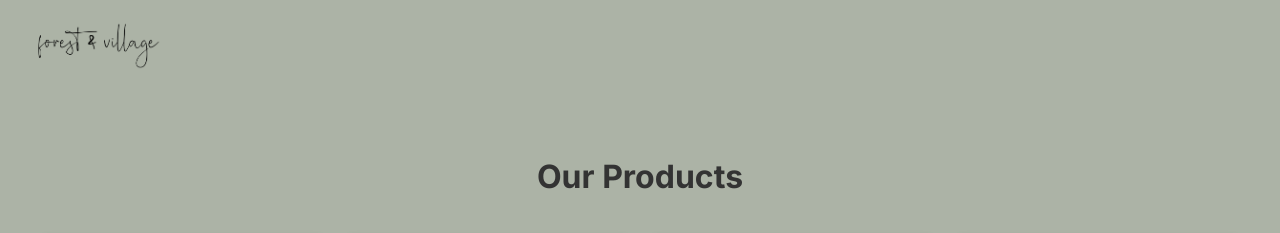
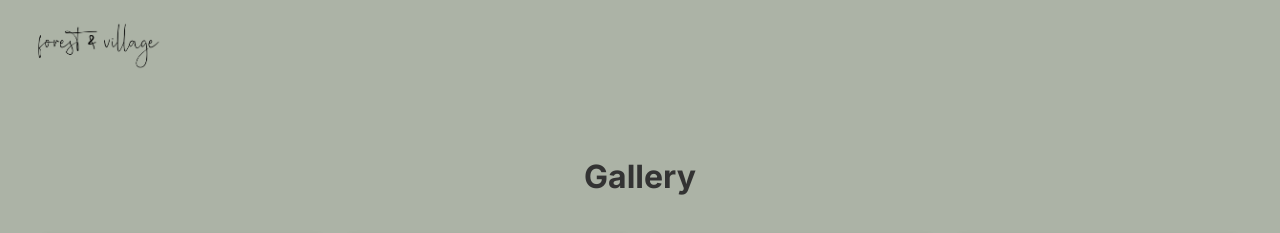
Before and after one commit to TheSwedishMaker/forestandvillage, a plain HTML site: page index.html in a window 1280 px wide. Shown: the top 233 px of the page. Drawn offline with Linux system fonts and the light colour scheme; grey boxes are pictures that could not be loaded.

Commit message:
Update index.html

```diff
--- a/index.html
+++ b/index.html
@@ -70,7 +70,7 @@
 </div>
 
 <div class="content">
-  <h2>Our Products</h2>
+  <h2>Gallery</h2>
   <div class="gallery">
     <img src="snus.jpg" alt="Brass Snus Box" />
     <img src="earring.jpg" alt="Leather Earring" />
```
